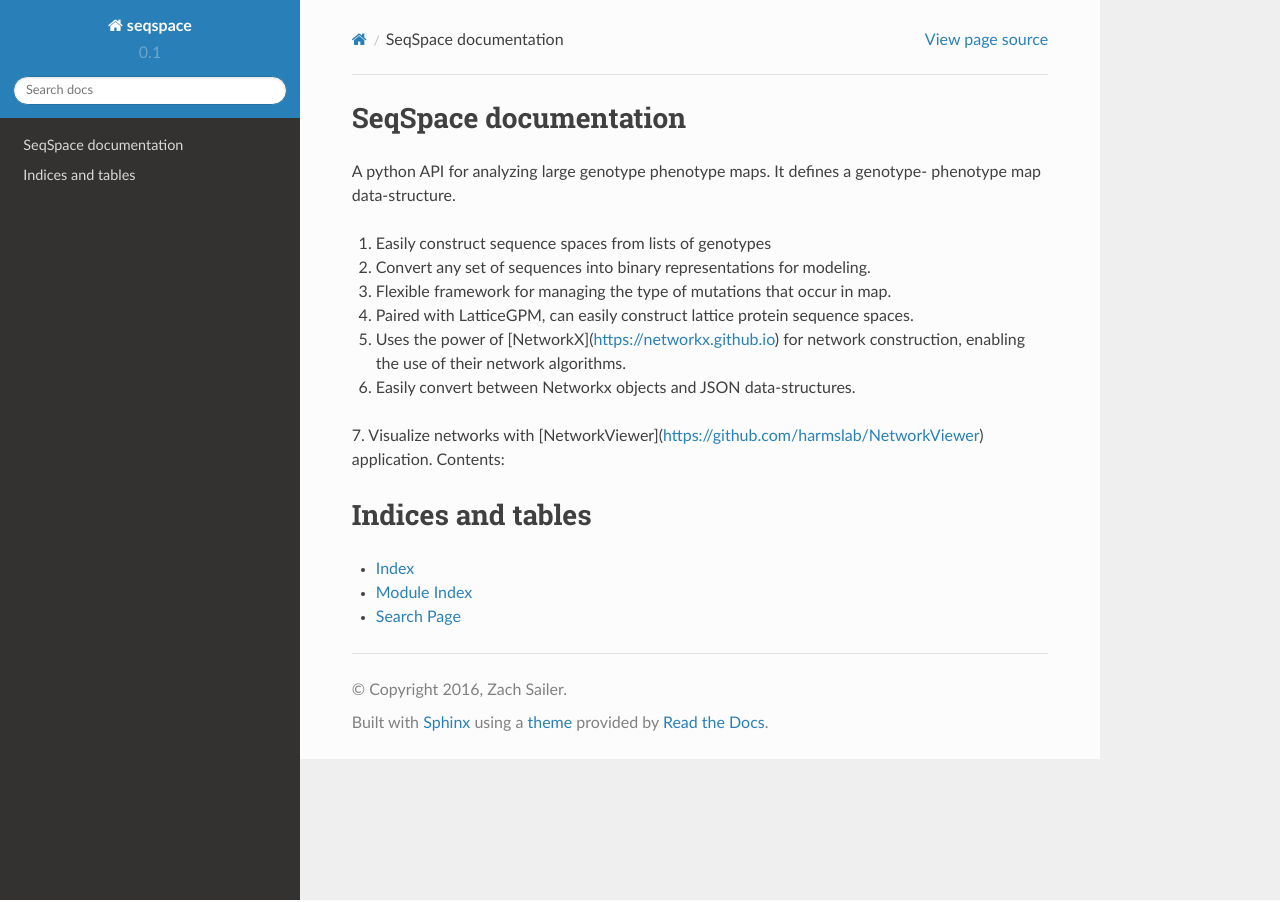
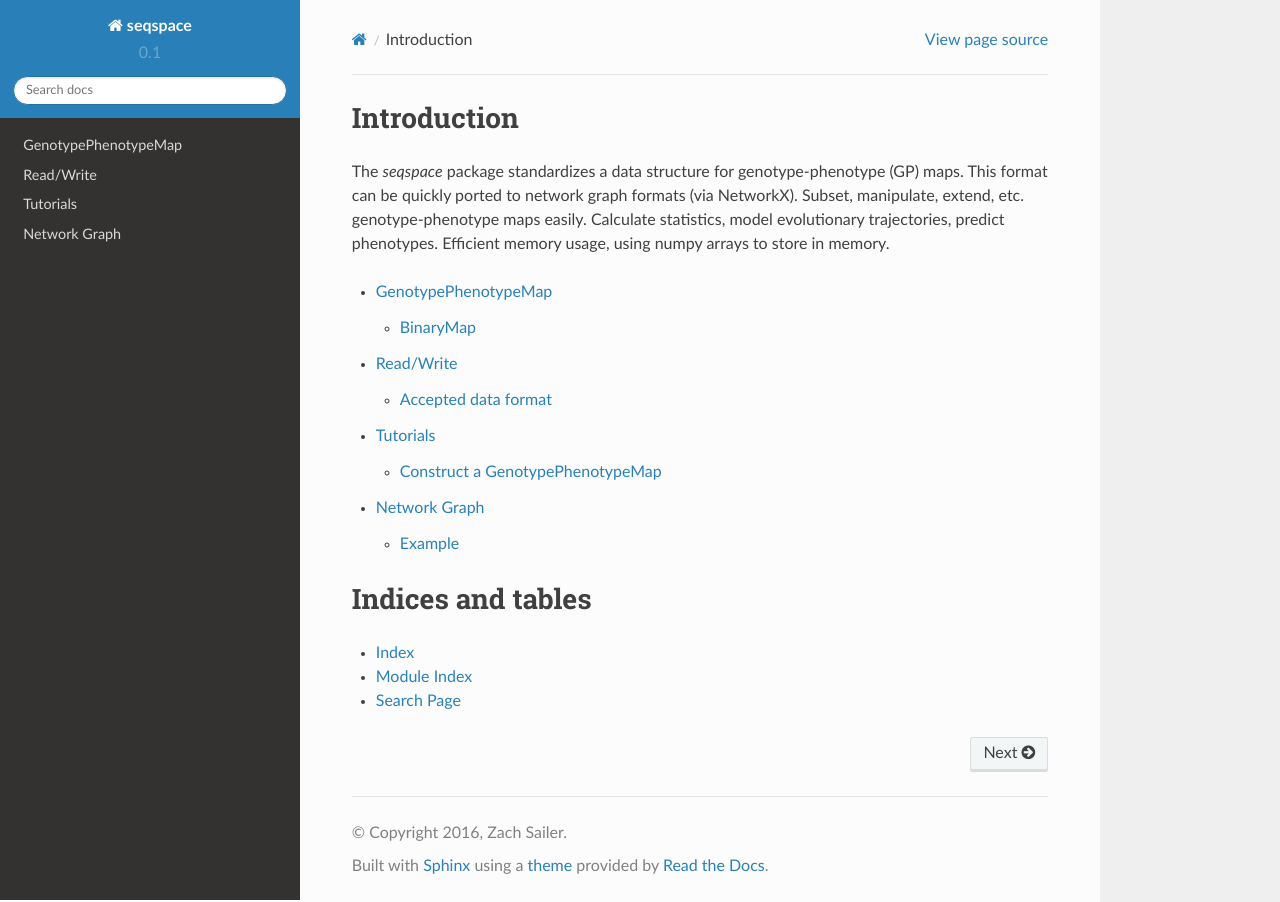
Before and after one commit to harmslab/gpmap, a Sphinx documentation site: the page built from docs/index.rst, in a window 1280 px wide. Built offline with Sphinx 7.4.7 and the Read the Docs theme 2.0.0, drawn with Linux system fonts in a browser that asks for light colours.

Commit message:
Add a few docs

```diff
--- a/docs/index.rst
+++ b/docs/index.rst
@@ -3,23 +3,24 @@
    You can adapt this file completely to your liking, but it should at least
    contain the root `toctree` directive.
 
-SeqSpace documentation
-======================
+Introduction
+============
 
-A python API for analyzing large genotype phenotype maps. It defines a genotype-
-phenotype map data-structure.
+The `seqspace` package standardizes a data structure for genotype-phenotype (GP) maps.
+This format can be quickly ported to network graph formats (via NetworkX).
+Subset, manipulate, extend, etc. genotype-phenotype maps easily. Calculate statistics,
+model evolutionary trajectories, predict phenotypes. Efficient memory usage,
+using numpy arrays to store in memory.
 
-1. Easily construct sequence spaces from lists of genotypes
-2. Convert any set of sequences into binary representations for modeling.
-3. Flexible framework for managing the type of mutations that occur in map.
-4. Paired with LatticeGPM, can easily construct lattice protein sequence spaces.
-5. Uses the power of [NetworkX](https://networkx.github.io) for network construction, enabling the use of their network algorithms.
-6. Easily convert between Networkx objects and JSON data-structures.
-7. Visualize networks with [NetworkViewer](https://github.com/harmslab/NetworkViewer) application.
-Contents:
 
 .. toctree::
-   :maxdepth: 5
+   :maxdepth: 3
+
+   _pages/gpm
+   _pages/io
+   _pages/tutorials
+   _pages/network
+
 
 Indices and tables
 ==================
```
Also changed, not shown: docs/_pages/gpm.rst (added, +20 -0 lines), docs/_pages/io.rst (added, +65 -0 lines), docs/_pages/network.rst (added, +27 -0 lines), docs/_pages/tutorials.rst (added, +34 -0 lines).
